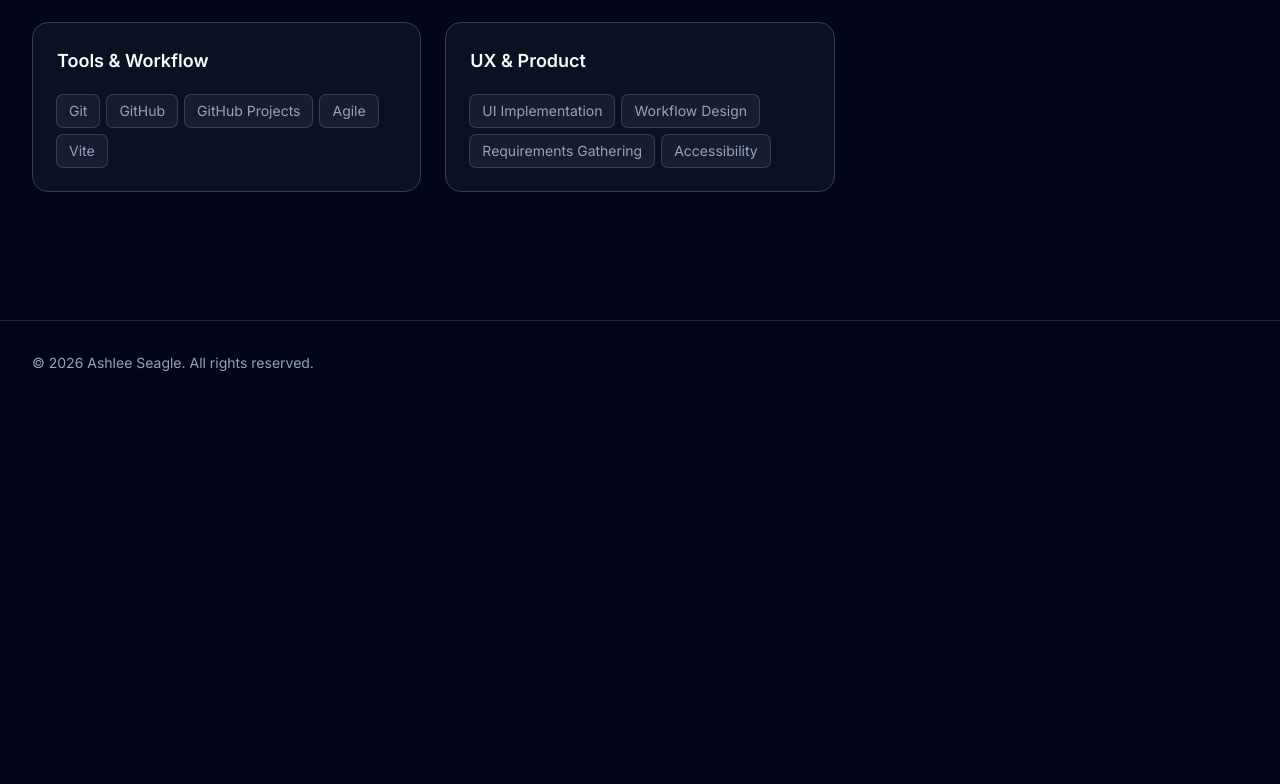
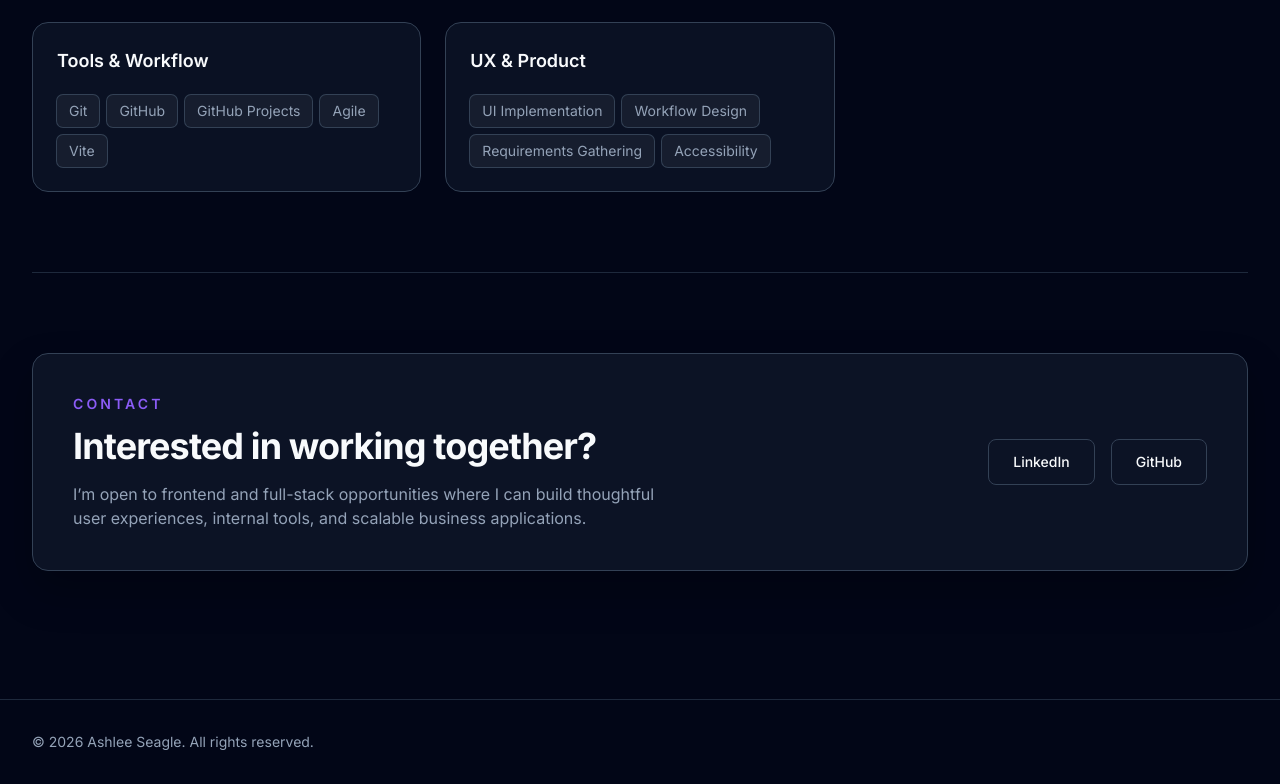
Before and after one commit to ashlee-seagle/developer-portfolio, a Vue app: page / in a window 1280 px wide. Shown: the part 2506-3290 px from the top of the page. Before the commit the page ends 2911 px from the top, so only its background shows below. Built offline with nearby package versions, Linux system fonts and the light colour scheme.

Commit message:
feat: add contact section

```diff
--- a/src/App.vue
+++ b/src/App.vue
@@ -1,6 +1,7 @@
 <script setup lang="ts">
 import MainLayout from './layouts/MainLayout.vue';
 import AboutSection from './sections/AboutSection.vue';
+import ContactSection from './sections/ContactSection.vue';
 import HeroSection from './sections/HeroSection.vue';
 import ProjectSection from './sections/ProjectSection.vue';
 import SkillsSection from './sections/SkillsSection.vue';
@@ -12,5 +13,6 @@ import SkillsSection from './sections/SkillsSection.vue';
       <ProjectSection />
       <AboutSection />
       <SkillsSection />
+      <ContactSection />
   </MainLayout>
 </template>
--- /dev/null
+++ b/src/sections/ContactSection.vue
@@ -0,0 +1,56 @@
+<template>
+  <section id="contact" class="border-t border-site-border/60 py-20">
+    <div class="rounded-card border border-site-border bg-site-surface/80 p-8 shadow-card sm:p-10">
+      <div class="grid gap-8 lg:grid-cols-[1.1fr_0.9fr] lg:items-center">
+        <div>
+          <p class="text-sm font-semibold uppercase tracking-[0.22em] text-brand">
+            Contact
+          </p>
+
+          <h2 class="mt-3 text-4xl font-bold tracking-tight text-site-text">
+            Interested in working together?
+          </h2>
+
+          <p class="mt-4 max-w-2xl text-site-muted">
+            I’m open to frontend and full-stack opportunities where I can build
+            thoughtful user experiences, internal tools, and scalable business applications.
+          </p>
+        </div>
+
+        <div class="flex flex-col gap-4 sm:flex-row lg:justify-end">
+
+          <a
+            href="https://www.linkedin.com/in/ashleeseagle/"
+            class="inline-flex items-center justify-center rounded-lg border border-site-border px-6 py-3 text-sm font-medium text-site-text transition hover:border-site-muted hover:bg-white/5"
+            target="_blank"
+            rel="noopener noreferrer"
+          >
+            LinkedIn
+          </a>
+
+          <a
+            href="https://github.com/ashlee-seagle/"
+            class="inline-flex items-center justify-center rounded-lg border border-site-border px-6 py-3 text-sm font-medium text-site-text transition hover:border-site-muted hover:bg-white/5"
+            target="_blank"
+            rel="noopener noreferrer"
+          >
+            GitHub
+          </a>
+          <!--
+                TODO:
+                Add secure contact form in a future sprint.
+
+                Potential implementation:
+                - Add form fields for name, email, and message
+                - Add client-side validation
+                - Add backend/serverless email handler
+                - Integrate email service such as Resend, SendGrid, or Postmark
+                - Add spam protection such as Cloudflare Turnstile or hCaptcha
+                - Add success and error states
+                - Add rate limiting if backend supports it
+             -->
+        </div>
+      </div>
+    </div>
+  </section>
+</template>
```
